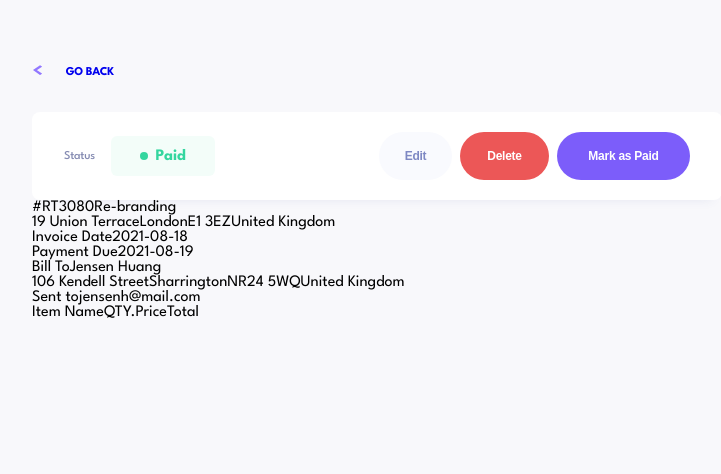
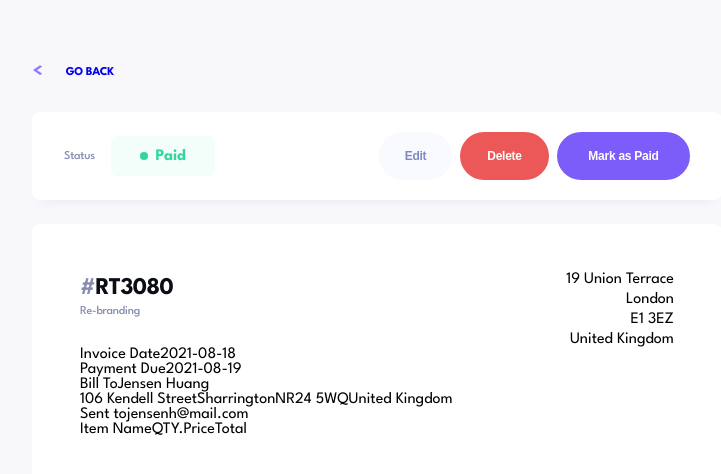
Before and after one commit to samadjei/invoice-app, a Next.js app: page /invoice/rt3080 in a window 1280 px wide. Shown: the top 474 px of the page, without its empty margins (263-984 px from the left). Built offline with nearby package versions, Linux system fonts and the light colour scheme.

Commit message:
updating invoice details

```diff
--- a/pages/invoice/[id].tsx
+++ b/pages/invoice/[id].tsx
@@ -50,15 +50,17 @@ const InvoiceDetails = ({ items }) => {
 							<Button buttonSize='btn--size-two'>Mark as Paid</Button>
 						</div>
 					</div>
-					<div>
-						<div>
-							<span>#{items.id}</span>
-							<span>{items.description}</span>
-							<div>
+					{/* Bottom */}
+					<div className="invoiceDetails__bottom">
+						<div className='invoiceDetails__bottom-header'>
+							<div className='invoiceDetails__id'>
+								<span className='form--title text--one'><span className='text--two'>#</span>{items.id}</span>
+								<span className='body--medium'>{items.description}</span>
+							</div>
+							<div className='invoiceDetails__address'>
 								{Object.entries(items.senderAddress).map((sender, index) => (
 									<span key={index}>{sender[1]}</span>
 								))}
-							</div>
 							</div>
 						</div>
 						<div>
@@ -96,6 +98,7 @@ const InvoiceDetails = ({ items }) => {
 						</div>
 					</div>
 				</div>
+			</div>
 		</main>
   )
 }
--- a/scss/pages/_invoiceDetails.scss
+++ b/scss/pages/_invoiceDetails.scss
@@ -36,4 +36,33 @@
     display: flex;
     gap: 0.8rem;
   }
+
+  &__bottom {
+    background: $colour-14;
+    margin-top: 2.4rem;
+    border-radius: 0.8rem;
+    padding: 4.8rem;
+    &-header {
+      display: flex;
+      justify-content: space-between;
+    }
+  }
+
+  &__address {
+    display: flex;
+    flex-direction: column;
+    text-align: right;
+    gap: 0.5rem;
+  }
+
+  &__id {
+    display: flex;
+    flex-direction: column;
+    .form--title {
+      margin-bottom: 0;
+    }
+    .body--medium {
+      color: $colour-6;
+    }
+  }
 }
```
Lines whose indentation alone changed are shown as unchanged.
